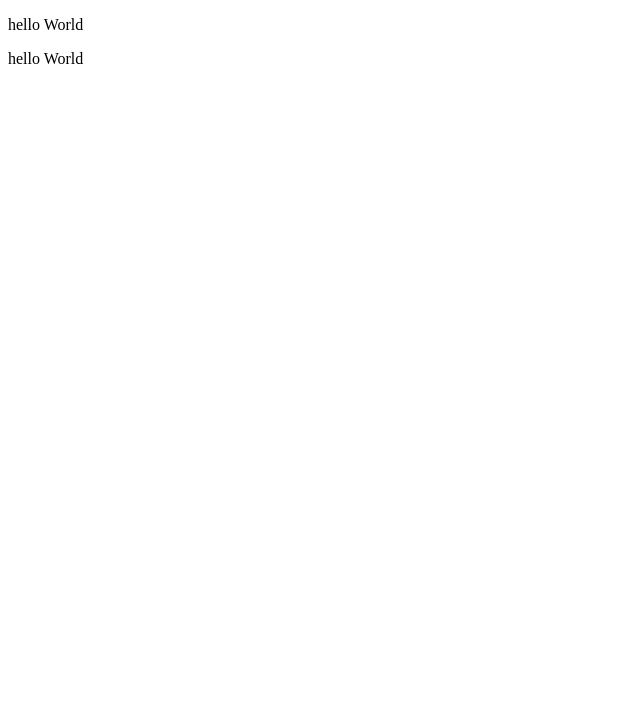
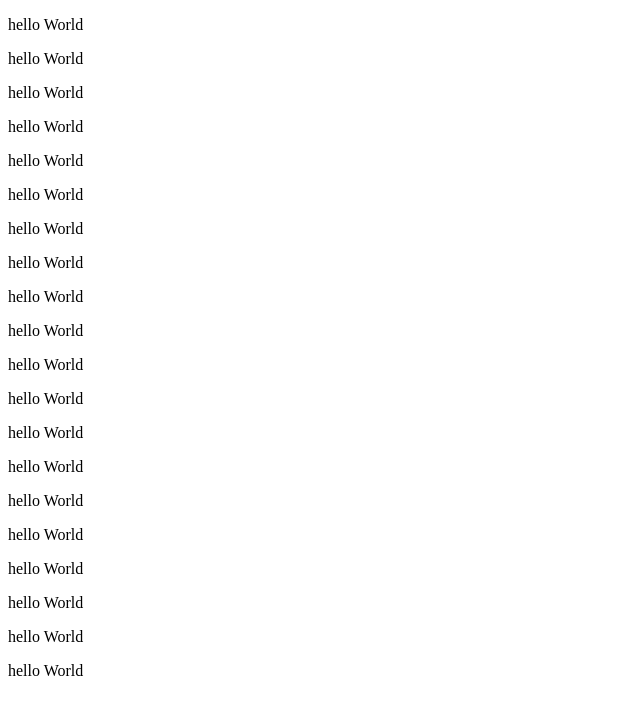
Before and after one commit to Punleulam168/test-1688, a plain HTML site: page index.html in a window 1280 px wide. Shown: the whole page, without its empty margins (0-640 px from the left). Drawn offline with Linux system fonts and the light colour scheme.

Commit message:
uodate_1

```diff
--- a/index.html
+++ b/index.html
@@ -8,5 +8,15 @@
 <body>
     <p> hello World</p>
     <p> hello World</p>
+    <p> hello World</p>
+    <p> hello World</p><p> hello World</p>
+    <p> hello World</p><p> hello World</p>
+    <p> hello World</p><p> hello World</p>
+    <p> hello World</p><p> hello World</p>
+    <p> hello World</p><p> hello World</p>
+    <p> hello World</p><p> hello World</p>
+    <p> hello World</p><p> hello World</p>
+    <p> hello World</p><p> hello World</p>
+    <p> hello World</p>
 </body>
 </html>
```
